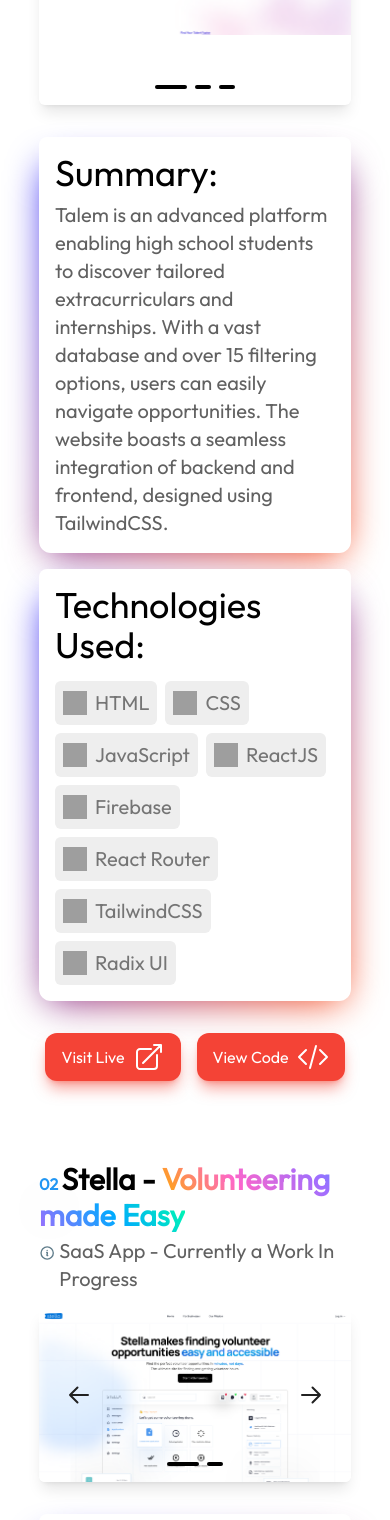
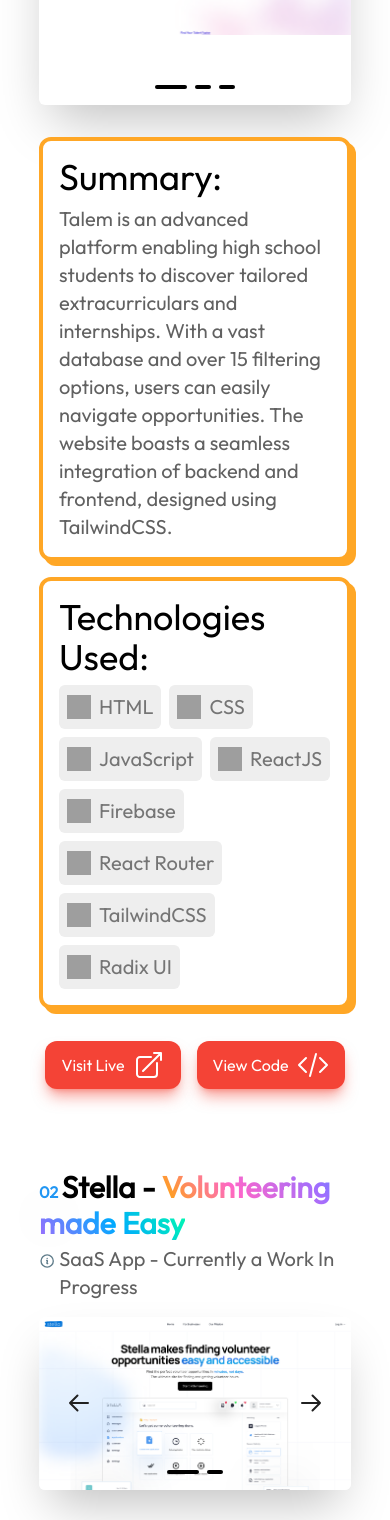
Before and after one commit to PkTheCoda/portfolio, a React (Vite) app: page / in a window 390 px wide. Shown: the part 7160-8680 px from the top of the page. Built offline with nearby package versions, Linux system fonts and the light colour scheme; grey boxes are pictures that could not be loaded.

Commit message:
changed projects font

```diff
--- a/index.html
+++ b/index.html
@@ -8,6 +8,7 @@
     <link rel="preconnect" href="https://fonts.googleapis.com">
     <link rel="preconnect" href="https://fonts.gstatic.com" crossorigin>
     <link href="https://fonts.googleapis.com/css2?family=Inter&family=Outfit&display=swap" rel="stylesheet">
+    <link href="https://fonts.googleapis.com/css2?family=Poppins:ital,wght@0,100;0,200;0,300;0,400;0,500;0,600;0,700;0,800;0,900;1,100;1,200;1,300;1,400;1,500;1,600;1,700;1,800;1,900&display=swap" rel="stylesheet">
 
   </head>
   <body>
--- a/src/Components/Projects.jsx
+++ b/src/Components/Projects.jsx
@@ -23,7 +23,7 @@ import { ArrowTopRightOnSquareIcon, CodeBracketIcon } from '@heroicons/react/24/
 function CarouselCustomNavigation(props) {
   return (
     <Carousel
-      className="rounded-md w-full h-max shadow-lg"
+      className="rounded-md w-full h-max shadow-[rgba(0,_0,_0,_0.25)_0px_25px_50px_-12px]"
       prevArrow={({ handlePrev }) => (
         <IconButton
           variant="text"
@@ -302,7 +302,7 @@ export function Projects() {
             />
 
             <div className="w-full mt-4 flex md:flex-row flex-col lg:px-8 justify-between items-center py-4 gap-y-4 md:gap-y-0 gap-x-10">
-                <div className="w-full md:w-1/2 p-4 bg-white relative boxgrad rounded-xl">
+                <div className="projects-shadow">
                     <div className="font-outfit text-4xl">Summary:</div>
                     <div className="font-outfit text-gray-700 text-xl mt-2">
                         Talem is an advanced platform enabling high school students to discover tailored extracurriculars and internships.
@@ -311,7 +311,7 @@ export function Projects() {
                     </div>
                 </div>
 
-                <div className="flex flex-col gap-y-2 p-4 bg-white relative boxgrad rounded-xl w-full md:w-1/2">
+                <div className="projects-shadow">
                     <div className="font-outfit text-4xl ">Technologies Used:</div>
                     <div className="flex flex-wrap gap-2 mt-2">
                         {talemBuiltWith.map((technology, index) => (
@@ -367,8 +367,8 @@ export function Projects() {
                 />
 
                 <div className="w-full mt-4 flex md:flex-row flex-col lg:px-8 justify-between items-center py-4 gap-y-4 md:gap-y-0 gap-x-10">
-                    <div className="w-full md:w-1/2 p-4 bg-white relative boxgrad rounded-xl">
-                    <div className="font-outfit text-4xl">Summary:</div>
+                    <div className="projects-shadow">
+                    <div className="text-3xl font-poppins font-semibold tracking-tight">Summary:</div>
                     <div className="font-outfit text-gray-700 text-xl mt-2">
                         Stella™ is an up and coming SaaS that focuses on connecting students with available businesses for
                         volunteering opportunities. It's currently a Work-In-Progress, but will be finished and shipped in the
@@ -376,8 +376,8 @@ export function Projects() {
                     </div>
                     </div>
 
-                    <div className="flex flex-col gap-y-2 p-4 bg-white relative boxgrad rounded-xl w-full md:w-1/2">
-                    <div className="font-outfit text-4xl ">Technologies Used:</div>
+                    <div className="projects-shadow">
+                    <div className="font-poppins font-semibold tracking-tight text-3xl ">Technologies Used:</div>
                     <div className="flex flex-wrap gap-2 mt-2">
                         {stellaBuiltWith.map((technology, index) => (
                             <a
@@ -432,7 +432,7 @@ export function Projects() {
                 />
 
                 <div className="w-full mt-4 flex md:flex-row flex-col lg:px-8 justify-between items-center py-4 gap-y-4 md:gap-y-0 gap-x-10">
-                    <div className="w-full md:w-1/2 p-4 bg-white relative boxgrad rounded-xl">
+                    <div className="projects-shadow">
                     <div className="font-outfit text-4xl">Summary:</div>
                     <div className="font-outfit text-gray-700 text-xl mt-2">
                         learntheweb.org is a free online learning platform designed to make coding easy and accessible to people of all
@@ -442,7 +442,7 @@ export function Projects() {
                     </div>
                     </div>
 
-                    <div className="flex flex-col gap-y-2 p-4 bg-white relative boxgrad rounded-xl w-full md:w-1/2">
+                    <div className="projects-shadow">
                     <div className="font-outfit text-4xl ">Technologies Used:</div>
                     <div className="flex flex-wrap gap-2 mt-2">
                         {learnthewebBuiltWith.map((technology, index) => (
--- a/src/index.css
+++ b/src/index.css
@@ -21,6 +21,10 @@
 
   .contact-buttons-about {
     @apply text-gray-600 hover:text-orange-400 w-14 bg-white shadow-lg shadow-red-500/50 flex justify-center p-4 rounded-lg transform transition hover:scale-110
+  }
+
+  .projects-shadow {
+    @apply w-full md:w-1/2 p-4 relative border-4 border-orange-400 shadow-[5px_5px_0px_0px_rgba(109,40,217)] transition-all hover:shadow-none shadow-orange-400 bg-white rounded-xl duration-300
   }
 
   .project-button {
--- a/tailwind.config.js
+++ b/tailwind.config.js
@@ -10,7 +10,8 @@ module.exports = withMT({
     extend: {
       fontFamily: {
         outfit: ['Outfit'],
-        inter: ['Inter']
+        inter: ['Inter'],
+        poppins: ['Poppins']
       }
     },
   },
```
